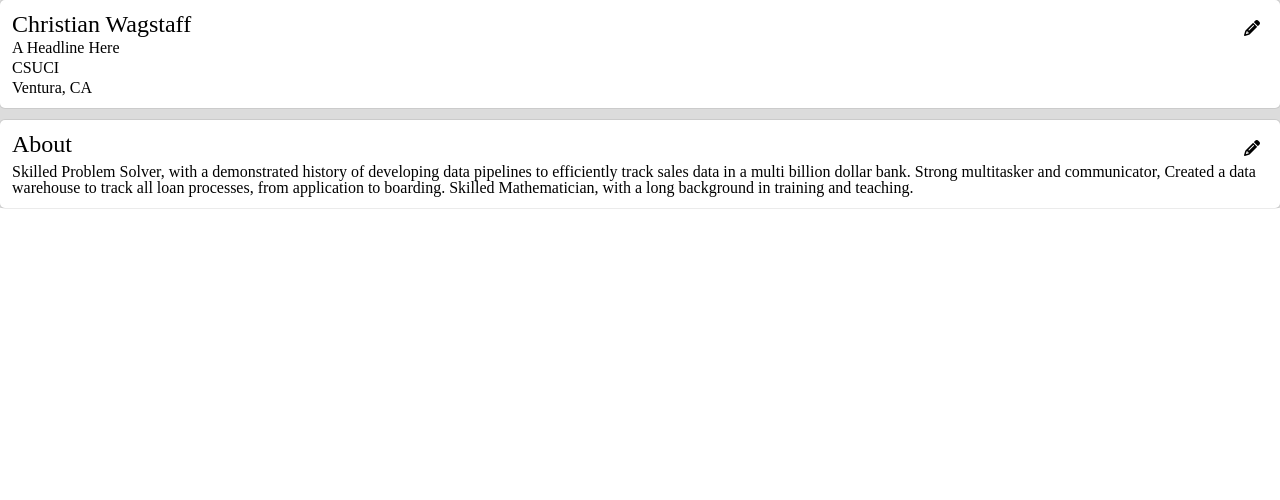
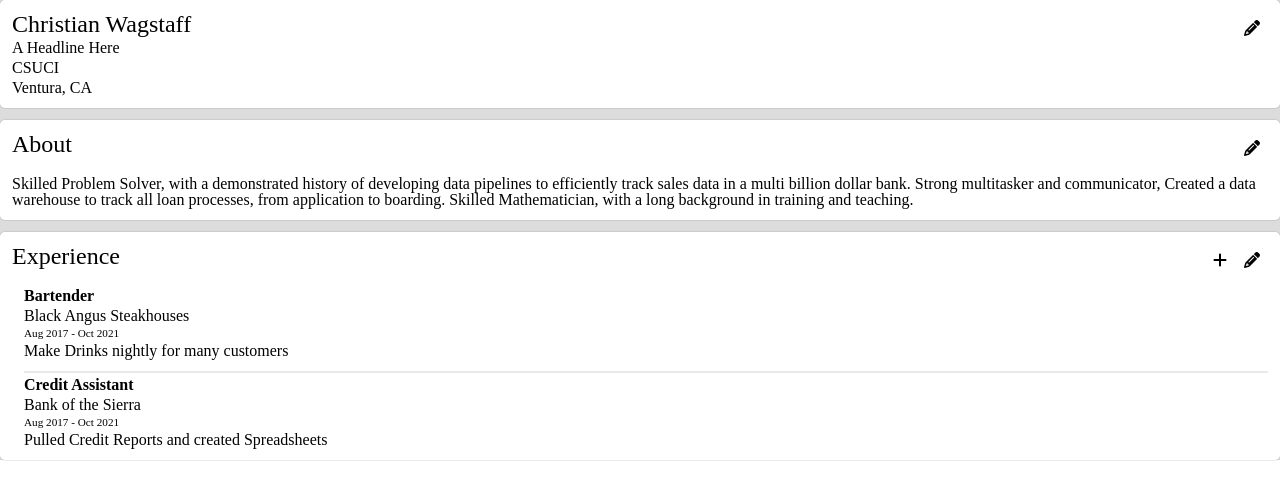
Before and after one commit to christianwagstaff/cv-project, a React (Create React App) app: page / in a window 1280 px wide. Shown: the top 500 px of the page. Built offline with nearby package versions, Linux system fonts and the light colour scheme.

Commit message:
Experience Cards Added

```diff
--- a/package.json
+++ b/package.json
@@ -9,6 +9,7 @@
     "react": "^17.0.2",
     "react-dom": "^17.0.2",
     "react-scripts": "5.0.0",
+    "uniqid": "^5.4.0",
     "web-vitals": "^2.1.2"
   },
   "scripts": {
--- a/src/App.js
+++ b/src/App.js
@@ -1,12 +1,14 @@
 import "./style/reset.css";
 import "./style/app.css";
 import React from "react";
+import uniqid from "uniqid";
 // import EducationalExperience from "./components/forms/EducationalExperience";
 import GeneralInfoPopup from "./components/forms/GeneralInfoPopup";
-// import WorkExperience from "./components/forms/WorkExperience";
 import GenInfoCard from "./components/GeneralInfoCard.js";
 import About from "./components/About";
 import AboutForm from "./components/forms/AboutForm";
+import WorkExperienceCard from "./components/WorkExperienceCard";
+import WorkExperienceForm from "./components/forms/WorkExperiencePopup";
 
 export default class App extends React.Component {
   constructor() {
@@ -15,6 +17,7 @@ export default class App extends React.Component {
     this.state = {
       showHideGenInfo: false,
       showHideAbout: false,
+      showHideExperience: false,
       genInfoName: "Christian Wagstaff",
       genInfoNameEdit: "Christian Wagstaff",
       genInfoHeadline: "A Headline Here",
@@ -27,6 +30,22 @@ export default class App extends React.Component {
         "Skilled Problem Solver, with a demonstrated history of developing data pipelines to efficiently track sales data in a multi billion dollar bank. Strong multitasker and communicator, Created a data warehouse to track all loan processes, from application to boarding. Skilled Mathematician, with a long background in training and teaching. ",
       aboutEdit:
         "Skilled Problem Solver, with a demonstrated history of developing data pipelines to efficiently track sales data in a multi billion dollar bank. Strong multitasker and communicator, Created a data warehouse to track all loan processes, from application to boarding. Skilled Mathematician, with a long background in training and teaching. ",
+      workExperience: [
+        {
+          id: uniqid(),
+          title: "Bartender",
+          location: "Black Angus Steakhouses",
+          years: "Aug 2017 - Oct 2021",
+          description: "Make Drinks nightly for many customers",
+        },
+        {
+          id: uniqid(),
+          title: "Credit Assistant",
+          location: "Bank of the Sierra",
+          years: "Aug 2017 - Oct 2021",
+          description: "Pulled Credit Reports and created Spreadsheets",
+        },
+      ],
     };
   }
 
@@ -71,8 +90,11 @@ export default class App extends React.Component {
       case "about":
         this.setState({ showHideAbout: !this.state.showHideAbout });
         break;
+      case "experience":
+        this.setState({ showHideExperience: !this.state.showHideExperience });
+        break;
       default:
-        alert("HideShow went wrong.");
+        Error("HideShow went wrong.");
     }
   }
 
@@ -109,6 +131,18 @@ export default class App extends React.Component {
             onSubmit={this.handleSubmitAbout}
           />
         )}
+        <WorkExperienceCard
+          onEditClick={this.hideComponent}
+          jobList={this.state.workExperience}
+        />
+        {this.state.showHideExperience && (
+          <WorkExperienceForm
+            about={this.state.aboutEdit}
+            onCloseClick={this.hideComponent}
+            onChange={this.handleChange}
+            onSubmit={this.handleSubmitAbout}
+          />
+        )}
       </div>
     );
   }
--- /dev/null
+++ b/src/components/WorkExperienceCard.js
@@ -0,0 +1,76 @@
+import React from "react";
+import Edit from "./icons/Edit";
+import Plus from "./icons/Plus";
+
+const Card = (props) => {
+  return <div className="card vert rounded">{props.children}</div>;
+};
+
+const Name = (props) => {
+  return <h2 className="name bold">{props.name}</h2>;
+};
+
+const Years = (props) => {
+  return <div className="years font-small">{props.years}</div>;
+};
+
+const Description = (props) => {
+  return <div className="description">{props.description}</div>;
+};
+
+const Location = (props) => {
+  return <div className="location">{props.location}</div>;
+};
+
+const CardContent = (props) => {
+  return (
+    <div className="card-content job">
+      <Name name={props.title} />
+      <Location location={props.location} />
+      <Years years={props.years} />
+      <Description description={props.description} />
+    </div>
+  );
+};
+
+export default class GenInfoCard extends React.Component {
+  constructor(props) {
+    super(props);
+    this.handleEdit = this.handleEdit.bind(this);
+  }
+  handleEdit() {
+    this.props.onEditClick("experience");
+  }
+
+  render() {
+    return (
+      <Card>
+        <div className="card-top">
+          <h1>Experience</h1>
+          <div className="button-list">
+            <Plus onClick={this.handleEdit} />
+            <Edit />
+          </div>
+        </div>
+        <div className="experienceList">
+          {[...this.props.jobList].map((job) => {
+            let key = job.id;
+            let title = job.title;
+            let location = job.location;
+            let years = job.years;
+            let description = job.description;
+            return (
+              <CardContent
+                key={key}
+                title={title}
+                location={location}
+                years={years}
+                description={description}
+              />
+            );
+          })}
+        </div>
+      </Card>
+    );
+  }
+}
--- /dev/null
+++ b/src/components/forms/WorkExperiencePopup.js
@@ -0,0 +1,71 @@
+import React from "react";
+import "../../style/popup.css";
+import Close from "../icons/Close";
+
+export default class WorkExperienceForm extends React.Component {
+  constructor() {
+    super();
+    this.handleClose = this.handleClose.bind(this);
+    this.handleChange = this.handleChange.bind(this);
+    this.handleSubmit = this.handleSubmit.bind(this);
+  }
+  handleClose() {
+    this.props.onCloseClick("experience");
+  }
+  handleChange(e) {
+    this.props.onChange(e);
+  }
+  handleSubmit(e) {
+    this.props.onSubmit(e);
+  }
+
+  render() {
+    return (
+      <div className="popup">
+        <div className="popup-top">
+          <h1>Add New Work Experience</h1>
+          <Close onClick={this.handleClose} />
+        </div>
+        <form className="general-info-form" onSubmit={this.handleSubmit}>
+          <label>
+            Job Title:
+            <input
+              name="title"
+              type="text"
+              value={this.props.name}
+              onChange={this.handleChange}
+            />
+          </label>
+          <label>
+            Business:
+            <input
+              name="location"
+              type="text"
+              value={this.props.headline}
+              onChange={this.handleChange}
+            />
+          </label>
+          <label>
+            School:
+            <input
+              name="genInfoSchoolEdit"
+              type="text"
+              value={this.props.school}
+              onChange={this.handleChange}
+            />
+          </label>
+          <label>
+            Location:
+            <input
+              name="genInfoLocationEdit"
+              type="text"
+              value={this.props.location}
+              onChange={this.handleChange}
+            />
+          </label>
+          <input type="submit" value="Submit" />
+        </form>
+      </div>
+    );
+  }
+}
--- /dev/null
+++ b/src/components/icons/Plus.js
@@ -0,0 +1,11 @@
+import React from "react";
+
+export default class Edit extends React.Component {
+  render() {
+    return (
+      <button className="edit" onClick={this.props.onClick}>
+        <i className="fas fa-plus"></i>
+      </button>
+    );
+  }
+}
--- a/src/style/app.css
+++ b/src/style/app.css
@@ -20,6 +20,7 @@ h1 {
 
 .card {
     background-color: white;
+    gap: 12px;
     padding: 12px;
     display: flex;
     align-items: flex-start;
@@ -35,7 +36,10 @@ box-shadow: rgba(0, 0, 0, 0.08) 0px 0px 0px 1px;
     display: flex;
     width: 100%;
     justify-content: space-between;
+}
 
+.button-list {
+    display: flex;
 }
 
 .card-content {
@@ -63,3 +67,30 @@ justify-content: space-between;
 .rounded {
     border-radius: 5px;
 }
+
+.experienceList {
+    display: flex;
+    flex-direction: column;
+    gap: 12px;
+    padding-left: 12px;
+    width: 100%;
+
+}
+
+.font-small {
+    font-size: .7rem;
+}
+
+.bold {
+    font-weight: 600;
+}
+
+.job {
+    width: 100%;
+}
+
+.job:not(:nth-of-type(1))::before {
+    content: '';
+    width: 100%;
+    border: 1px solid rgb(233, 233, 233);
+}
```
Also changed, not shown: src/components/forms/WorkExperience.js (deleted, +0 -56 lines), 1 other file (tests, documents, lock files or other folders). Lines whose indentation alone changed are shown as unchanged.
